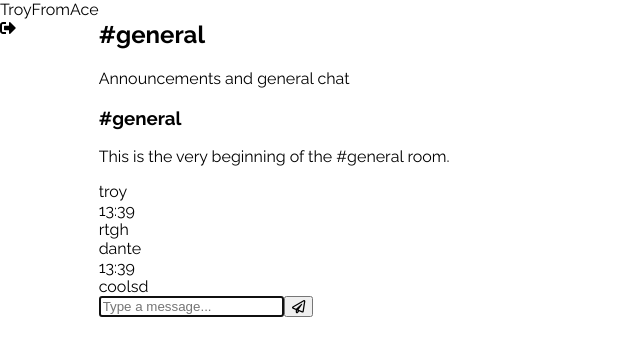
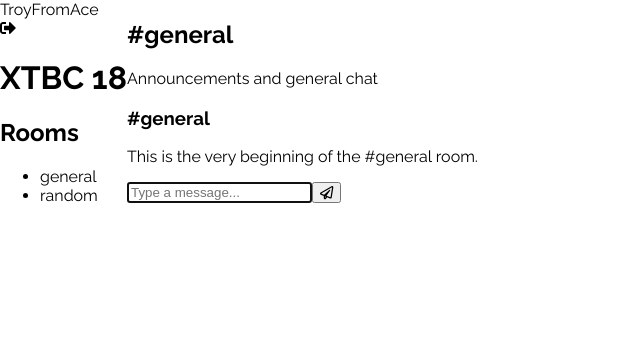
Before and after one commit to troywiegand/chatarang, a React (Create React App) app: page / in a window 1280 px wide. Shown: the top 356 px of the page, without its empty margins (0-640 px from the left). Built offline with nearby package versions, Linux system fonts and the light colour scheme.

Commit message:
Add RoomList to sidebar

```diff
--- a/src/Chat.js
+++ b/src/Chat.js
@@ -9,8 +9,7 @@ class Chat extends Component{
     constructor(){
         super()
         this.state={messages: [
-            {id: 1, userName: 'troy', body: 'rtgh'},
-            {id: 2, userName: 'dante', body: 'coolsd'}
+
         ]}
     }
 render(){
@@ -26,7 +25,7 @@ render(){
 addMessage = (body) => {
     const messages = [...this.state.messages]
     const user = this.props.userInfo;
-    messages.push({id: `${user.uid} - ${Date().now()}`, userName: `${user.displayName}`, body})
+    messages.push({id: `${user.uid} - ${Date.now()}`, userName: `${user.displayName}`, body})
     this.setState({messages})
 }
 
--- /dev/null
+++ b/src/RoomList.js
@@ -0,0 +1,22 @@
+import React, { Component } from 'react'
+
+
+class RoomList extends Component{
+render(){
+    return(
+        <div>
+        <h1>XTBC 18</h1>
+      <nav className="RoomList">
+        <h2>Rooms</h2>
+        <ul>
+          <li><a>general</a></li>
+          <li><a>random</a></li>
+        </ul>
+      </nav>
+      </div>
+    )
+}
+
+}
+
+export default RoomList
--- a/src/Sidebar.js
+++ b/src/Sidebar.js
@@ -1,12 +1,14 @@
 import React, { Component } from 'react'
 
 import UserInfo from './UserInfo'
+import RoomList from './RoomList'
 
 class Sidebar extends Component{
 render(){
     return(
         <div className="Sidebar">
             <UserInfo userInfo={this.props.userInfo}/>
+            <RoomList />
         </div>
     )
 }
```
